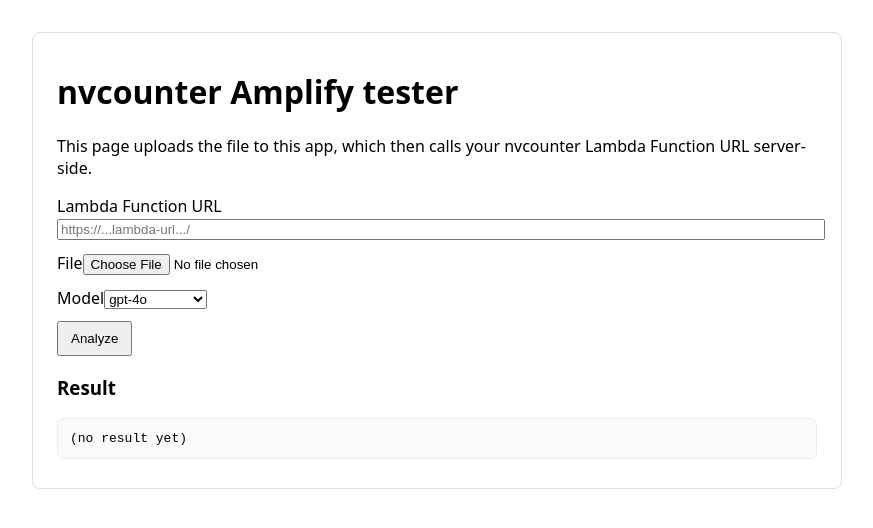
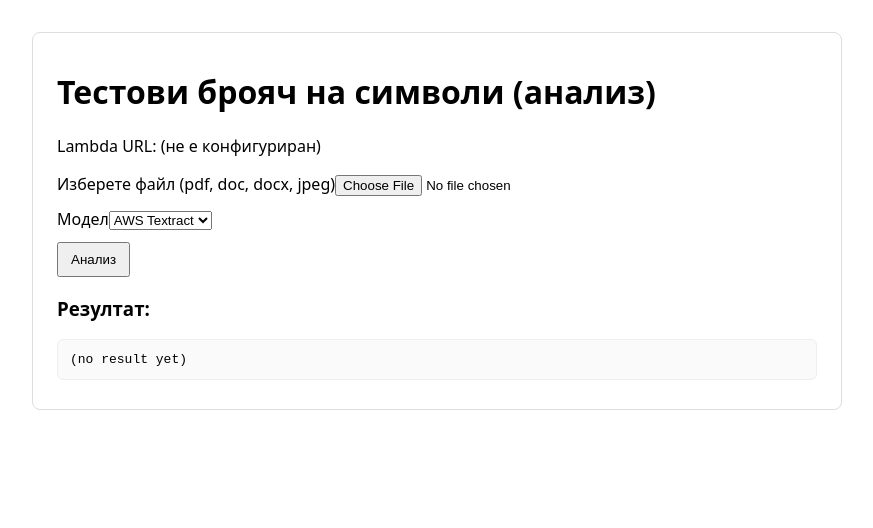
Before and after one commit to axcognita/nvcounter, a Next.js app: page / in a window 1280 px wide. Shown: the top 528 px of the page, without its empty margins (0-873 px from the left). Built offline with nearby package versions, Linux system fonts and the light colour scheme.

Commit message:
feat(ui): Bulgarian UI copy, show Lambda URL from NVCOUNTER_URL, default model to AWS Textract; localized labels and button text

```diff
--- /dev/null
+++ b/app/ClientForm.jsx
@@ -0,0 +1,52 @@
+"use client";
+
+import { useState } from "react";
+
+export default function ClientForm({ lambdaUrl }) {
+  const [model, setModel] = useState("AWS Textract");
+  const [file, setFile] = useState(null);
+  const [busy, setBusy] = useState(false);
+  const [output, setOutput] = useState("(no result yet)");
+
+  const submit = async (e) => {
+    e.preventDefault();
+    if (!lambdaUrl) { alert("NVCOUNTER_URL не е конфигуриран в средата"); return; }
+    if (!file) { alert("Моля, изберете файл"); return; }
+    setBusy(true); setOutput("");
+    try {
+      const fd = new FormData();
+      // endpoint omitted; server will use NVCOUNTER_URL
+      fd.append("model", model);
+      fd.append("file", file);
+      const resp = await fetch("/api/analyze", { method: "POST", body: fd });
+      const text = await resp.text();
+      try { setOutput(JSON.stringify(JSON.parse(text), null, 2)); }
+      catch { setOutput(text); }
+    } catch (err) {
+      setOutput("Error: " + (err?.message || String(err)));
+    } finally {
+      setBusy(false);
+    }
+  };
+
+  return (
+    <>
+      <p>Lambda URL: {lambdaUrl || '(не е конфигуриран)'}</p>
+      <form onSubmit={submit}>
+        <label style={{ display:'block', marginTop:12 }}>Изберете файл (pdf, doc, docx, jpeg)
+          <input type="file" onChange={e=>setFile(e.target.files?.[0] || null)} />
+        </label>
+        <label style={{ display:'block', marginTop:12 }}>Модел
+          <select value={model} onChange={e=>setModel(e.target.value)}>
+            <option value="AWS Textract">AWS Textract</option>
+            <option value="gpt-4o">gpt-4o</option>
+            <option value="gpt-5">gpt-5</option>
+          </select>
+        </label>
+        <button type="submit" disabled={busy} style={{ marginTop:12, padding:'8px 12px' }}>{busy? 'Анализирам…' : 'Анализ'}</button>
+      </form>
+      <h3>Резултат:</h3>
+      <pre style={{ background:'#fafafa', border:'1px solid #eee', padding:12, borderRadius:6, overflow:'auto' }}>{output}</pre>
+    </>
+  );
+}
--- a/app/layout.jsx
+++ b/app/layout.jsx
@@ -1,4 +1,4 @@
-export const metadata = { title: 'nvcounter Amplify tester' };
+export const metadata = { title: 'Тестови брояч на символи (анализ)' };
 
 export default function RootLayout({ children }) {
   return (
--- a/app/page.jsx
+++ b/app/page.jsx
@@ -1,58 +1,12 @@
-"use client";
-
-import { useState } from "react";
+import ClientForm from "./ClientForm";
 
 export default function Page() {
-  const [endpoint, setEndpoint] = useState("");
-  const [model, setModel] = useState("gpt-4o");
-  const [file, setFile] = useState(null);
-  const [busy, setBusy] = useState(false);
-  const [output, setOutput] = useState("(no result yet)");
-
-  const submit = async (e) => {
-    e.preventDefault();
-    if (!endpoint) { alert("Enter endpoint"); return; }
-    if (!file) { alert("Choose a file"); return; }
-    setBusy(true); setOutput("");
-    try {
-      const fd = new FormData();
-      fd.append("endpoint", endpoint);
-      fd.append("model", model);
-      fd.append("file", file);
-      const resp = await fetch("/api/analyze", { method: "POST", body: fd });
-      const text = await resp.text();
-      try { setOutput(JSON.stringify(JSON.parse(text), null, 2)); }
-      catch { setOutput(text); }
-    } catch (err) {
-      setOutput("Error: " + (err?.message || String(err)));
-    } finally {
-      setBusy(false);
-    }
-  };
-
+  const lambdaUrl = process.env.NVCOUNTER_URL || '';
   return (
     <main style={{ fontFamily:'system-ui, -apple-system, Segoe UI, Roboto, Helvetica, Arial, sans-serif', padding:'2rem' }}>
       <div style={{ maxWidth: 760, border:'1px solid #ddd', borderRadius:8, padding:'1rem 1.5rem' }}>
-        <h1>nvcounter Amplify tester</h1>
-        <p>This page uploads the file to this app, which then calls your nvcounter Lambda Function URL server-side.</p>
-        <form onSubmit={submit}>
-          <label style={{ display:'block', marginTop:12 }}>Lambda Function URL
-            <input type="url" value={endpoint} onChange={e=>setEndpoint(e.target.value)} placeholder="https://...lambda-url.../" style={{ width:'100%' }} />
-          </label>
-          <label style={{ display:'block', marginTop:12 }}>File
-            <input type="file" onChange={e=>setFile(e.target.files?.[0] || null)} />
-          </label>
-          <label style={{ display:'block', marginTop:12 }}>Model
-            <select value={model} onChange={e=>setModel(e.target.value)}>
-              <option value="gpt-4o">gpt-4o</option>
-              <option value="gpt-5">gpt-5</option>
-              <option value="AWS Textract">AWS Textract</option>
-            </select>
-          </label>
-          <button type="submit" disabled={busy} style={{ marginTop:12, padding:'8px 12px' }}>{busy? 'Analyzing…' : 'Analyze'}</button>
-        </form>
-        <h3>Result</h3>
-        <pre style={{ background:'#fafafa', border:'1px solid #eee', padding:12, borderRadius:6, overflow:'auto' }}>{output}</pre>
+        <h1>Тестови брояч на символи (анализ)</h1>
+        <ClientForm lambdaUrl={lambdaUrl} />
       </div>
     </main>
   );
```
